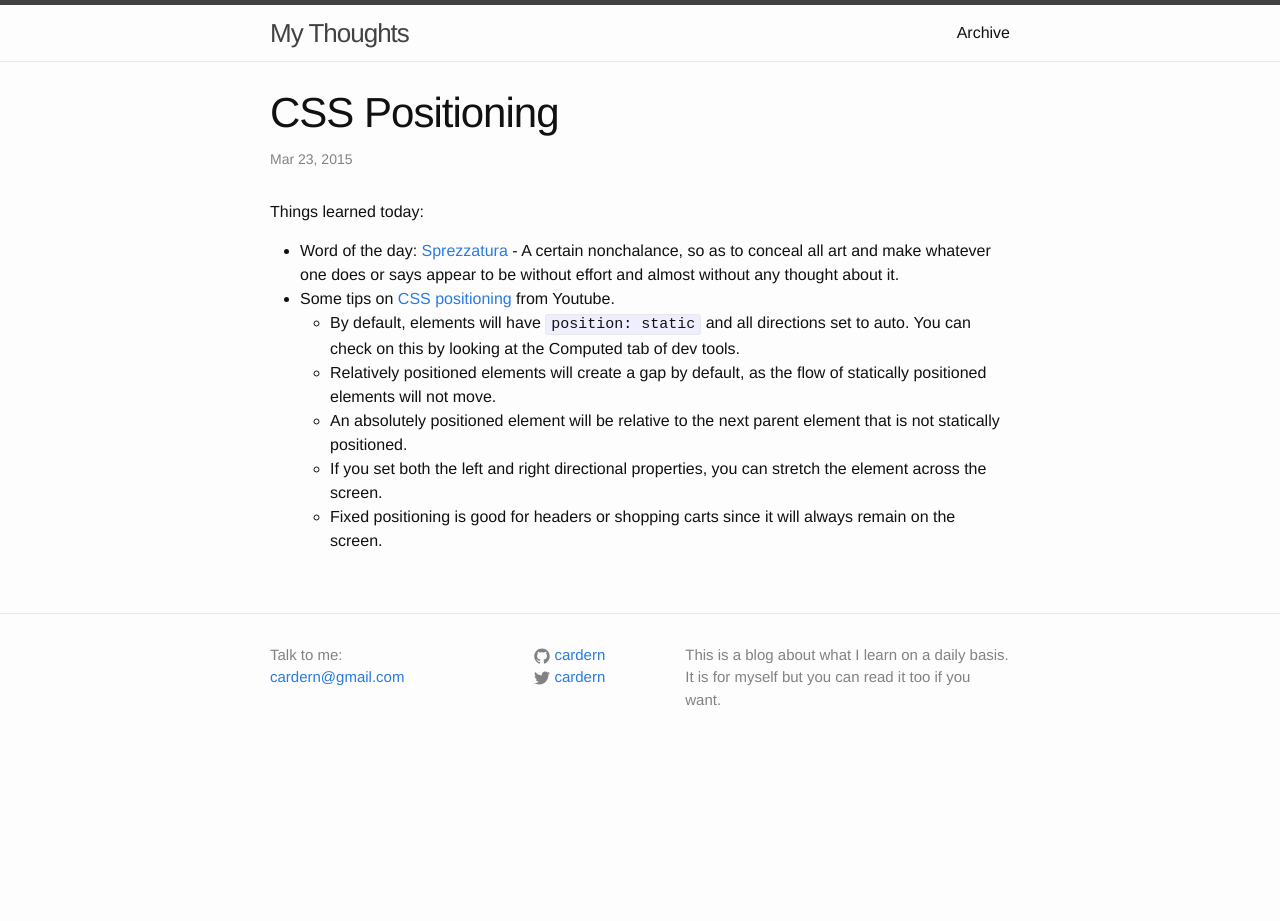
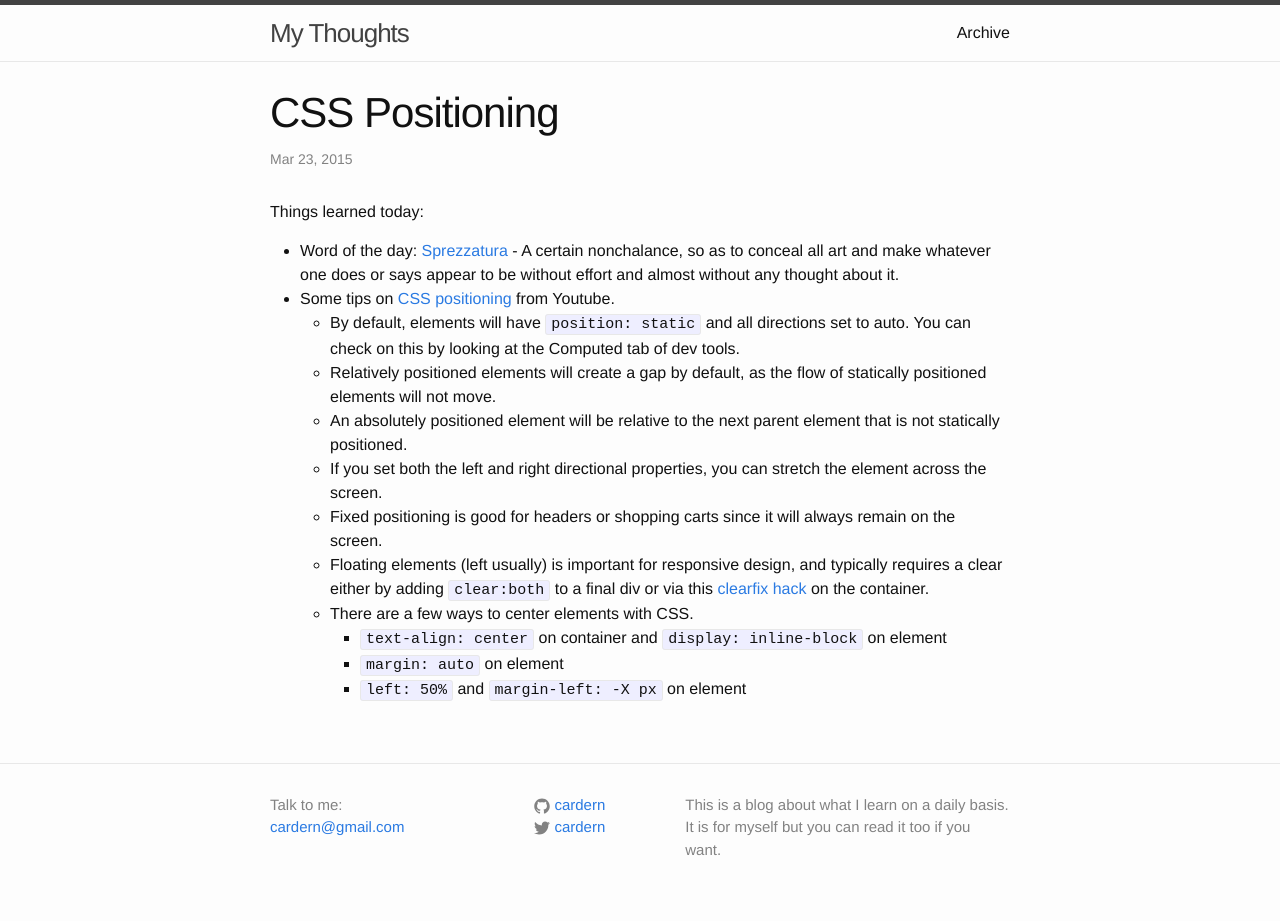
Before and after one commit to cardern/blog, a Jekyll site: the page built from _posts/2015-03-23-17.markdown, in a window 1280 px wide. Built offline with Jekyll 4.4.1, drawn with Linux system fonts in a browser that asks for light colours; before the commit the page ends 900 px from its top, so only the background shows below that.

Commit message:
CSS Positioning

````diff
--- a/_posts/2015-03-23-17.markdown
+++ b/_posts/2015-03-23-17.markdown
@@ -12,3 +12,8 @@ Things learned today:
 	* An absolutely positioned element will be relative to the next parent element that is not statically positioned.
 	* If you set both the left and right directional properties, you can stretch the element across the screen.
 	* Fixed positioning is good for headers or shopping carts since it will always remain on the screen.
+	* Floating elements (left usually) is important for responsive design, and typically requires a clear either by adding ```clear:both``` to a final div or via this [clearfix hack](http://nicolasgallagher.com/micro-clearfix-hack/) on the container.
+	* There are a few ways to center elements with CSS.
+		* ```text-align: center``` on container and ```display: inline-block``` on element
+		* ```margin: auto``` on element
+		* ```left: 50%``` and ```margin-left: -X px``` on element
````
